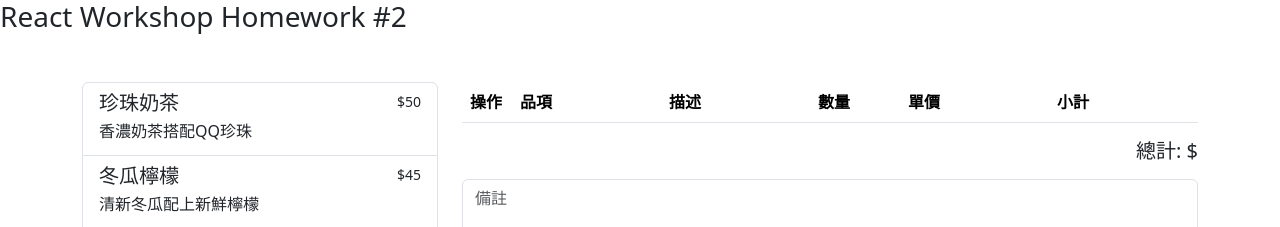
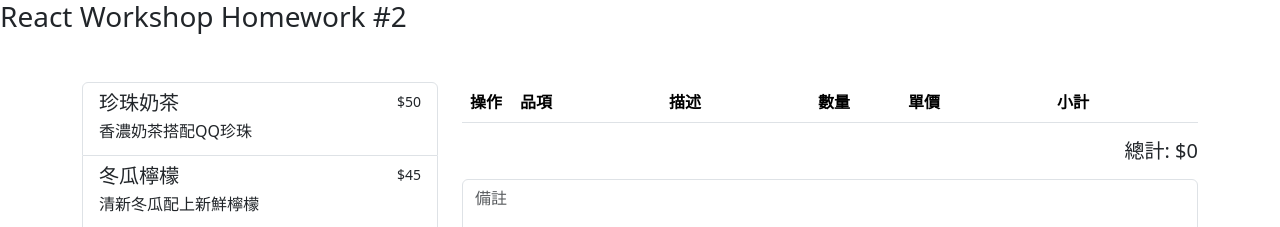
Before and after one commit to hijachu/react-workshop-hw2, a React (Vite) app: page / in a window 1280 px wide. Shown: the top 227 px of the page. Built offline with nearby package versions, Linux system fonts and the light colour scheme.

Commit message:
Calculate the total sum.

```diff
--- a/src/App.jsx
+++ b/src/App.jsx
@@ -1,4 +1,4 @@
-import { useState } from "react"
+import { useState, useEffect } from "react"
 import 'bootstrap/scss/bootstrap.scss'
 
 const data = [
@@ -199,13 +199,13 @@ function App() {
   }
 
 
-  // useEffect(() => {
-  //   const total = shoppingList.reduce((pre, next) => {
-  //     return pre + next.price
-  //   }, 0);
+  useEffect(() => {
+    const total = shoppingList.reduce((pre, next) => {
+      return pre + next.price * next.quantity
+    }, 0);
 
-  //   setSum(total);
-  // }, [shoppingList])
+    setSum(total);
+  }, [shoppingList])
 
   return (
     <>
@@ -217,7 +217,7 @@ function App() {
               <Menu menu={menu} pickToShoppingList={pickToShoppingList}/>
             </div>
             <div className="col-md-8">
-              <ShoppingList shoppingList={shoppingList} setShoppingList={setShoppingList} updateShoppingList={updateShoppingList} />
+              <ShoppingList shoppingList={shoppingList} setShoppingList={setShoppingList} updateShoppingList={updateShoppingList} sum={sum} />
             </div>
           </div>
 
```
